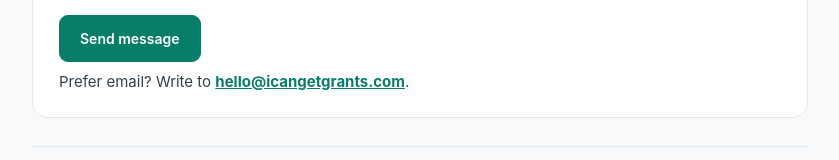
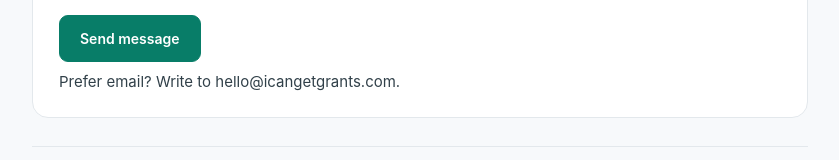
Before and after one commit to tobias-fletch/icangetgrants, a Next.js app: page /contact in a window 1280 px wide. Shown: the part 785-945 px from the top of the page, without its empty margins (220-1059 px from the left). Built offline with nearby package versions, Linux system fonts and the light colour scheme.

Commit message:
Contact: show hello@icangetgrants.com as plain text, no mailto links; point email mentions to /contact

```diff
--- a/app/contact/page.tsx
+++ b/app/contact/page.tsx
@@ -21,7 +21,7 @@ export default function ContactPage() {
       </p>
       <ContactForm />
       <p className="contact-alt">
-        Prefer email? Write to <a href={`mailto:${CONTACT_EMAIL}`}>{CONTACT_EMAIL}</a>.
+        Prefer email? Write to {CONTACT_EMAIL}.
       </p>
     </LegalShell>
   );
--- a/app/privacy/page.tsx
+++ b/app/privacy/page.tsx
@@ -21,7 +21,7 @@ export default function PrivacyPage() {
       <p>
         The operator is Tobias Fletcher, Brooklyn, New York. No street address
         is published. Questions, access requests, and deletion requests go to{" "}
-        <a href="mailto:hello@icangetgrants.com">hello@icangetgrants.com</a>.
+        hello@icangetgrants.com (or use the <a href="/contact">contact form</a>).
       </p>
       <p>Effective date: October 23, 2026.</p>
       <p>
@@ -321,7 +321,7 @@ export default function PrivacyPage() {
       <p>
         You can ask for access to your workspace data, or for deletion of it,
         by emailing{" "}
-        <a href="mailto:hello@icangetgrants.com">hello@icangetgrants.com</a>.
+        hello@icangetgrants.com (or use the <a href="/contact">contact form</a>).
         Requests are handled manually. A completed deletion removes that
         account’s workspace and the refresh and scan records tied to that
         account or to its profile ids.
@@ -340,7 +340,7 @@ export default function PrivacyPage() {
         Add information about someone else only when you have permission to do
         that. If you believe information about a child under 13 has been saved,
         email{" "}
-        <a href="mailto:hello@icangetgrants.com">hello@icangetgrants.com</a> so
+        hello@icangetgrants.com (or use the <a href="/contact">contact form</a>) so
         it can be deleted.
       </p>
 
@@ -380,8 +380,8 @@ export default function PrivacyPage() {
       <h2>Contact</h2>
       <p>
         Tobias Fletcher, Brooklyn, New York. Email{" "}
-        <a href="mailto:hello@icangetgrants.com">hello@icangetgrants.com</a>{" "}
-        or use the <a href="/contact">contact form</a>.
+        hello@icangetgrants.com or use the{" "}
+        <a href="/contact">contact form</a>.
       </p>
       <p>
         The contact form sends only the name, email address, and message you
--- a/app/terms/page.tsx
+++ b/app/terms/page.tsx
@@ -20,7 +20,7 @@ export default function TermsPage() {
       <p>
         The operator is Tobias Fletcher, Brooklyn, New York. No street address
         is published. Email{" "}
-        <a href="mailto:hello@icangetgrants.com">hello@icangetgrants.com</a>.
+        hello@icangetgrants.com (or use the <a href="/contact">contact form</a>).
       </p>
       <p>Effective date: October 23, 2026.</p>
       <p>
@@ -99,7 +99,7 @@ export default function TermsPage() {
       <p>
         You can ask for access to your workspace data, or for deletion of it,
         by emailing{" "}
-        <a href="mailto:hello@icangetgrants.com">hello@icangetgrants.com</a>.
+        hello@icangetgrants.com (or use the <a href="/contact">contact form</a>).
         Requests are handled manually. A completed deletion removes that
         account’s workspace and the refresh and scan records tied to that
         account or to its profile ids. During the beta there is no automatic
@@ -194,7 +194,7 @@ export default function TermsPage() {
       <h2>Contact</h2>
       <p>
         Questions about these terms: Tobias Fletcher, Brooklyn, New York,{" "}
-        <a href="mailto:hello@icangetgrants.com">hello@icangetgrants.com</a>.
+        hello@icangetgrants.com (or use the <a href="/contact">contact form</a>).
       </p>
     </LegalShell>
   );
--- a/components/contact-form.tsx
+++ b/components/contact-form.tsx
@@ -128,7 +128,7 @@ export function ContactForm() {
       </button>
       {status.kind === "error" && (
         <p className="contact-error" role="alert">
-          {status.text} You can also email <a href={`mailto:${CONTACT_EMAIL}`}>{CONTACT_EMAIL}</a>.
+          {status.text} You can also write to {CONTACT_EMAIL}.
         </p>
       )}
     </form>
```
Also changed, not shown: 1 other file (tests, documents, lock files or other folders).
